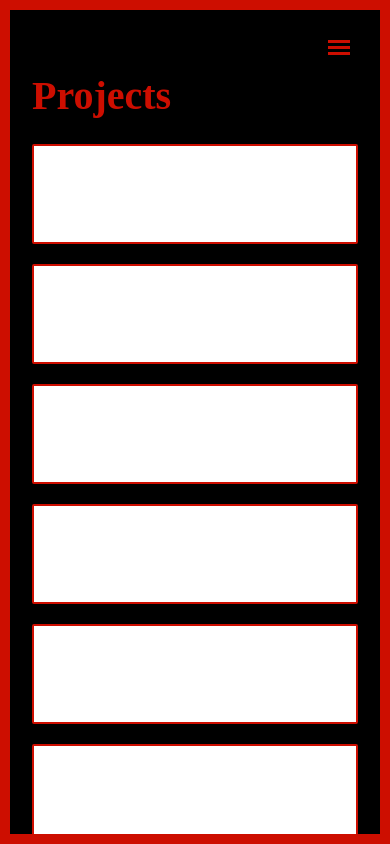
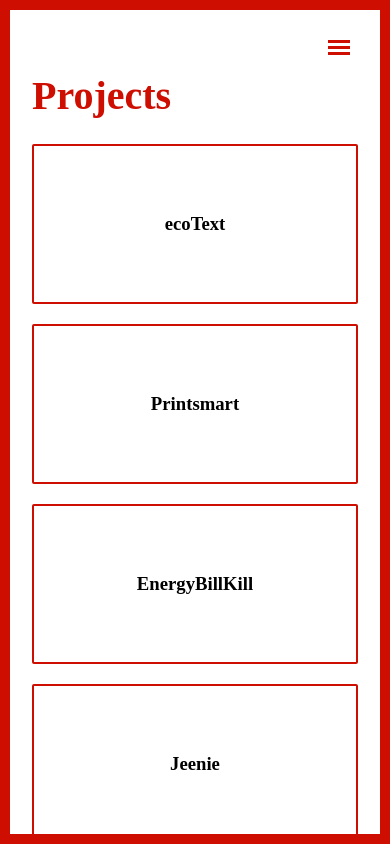
Before and after one commit to mfranceschit/developer, a Next.js app: page /projects in a window 390 px wide. Shown: the top 844 px of the page. Built offline with nearby package versions, Linux system fonts and the light colour scheme.

Commit message:
fix: Fixed background color for multiple devices

```diff
--- a/src/pages/globals.scss
+++ b/src/pages/globals.scss
@@ -86,13 +86,6 @@
   }
 
   body {
-    color: rgb(var(--foreground-rgb));
-    background: linear-gradient(
-        to bottom,
-        transparent,
-        rgb(var(--background-end-rgb))
-      )
-      rgb(var(--background-start-rgb));
     position: relative;
     margin: 0;
     overflow: hidden;
--- a/src/styles/components/project-card.scss
+++ b/src/styles/components/project-card.scss
@@ -34,7 +34,6 @@
 
 @media (max-width: 800px) {
   .square {
-    height: 100px;
     width: 100%;
     margin-top: 10px;
     margin-bottom: 10px;
```
